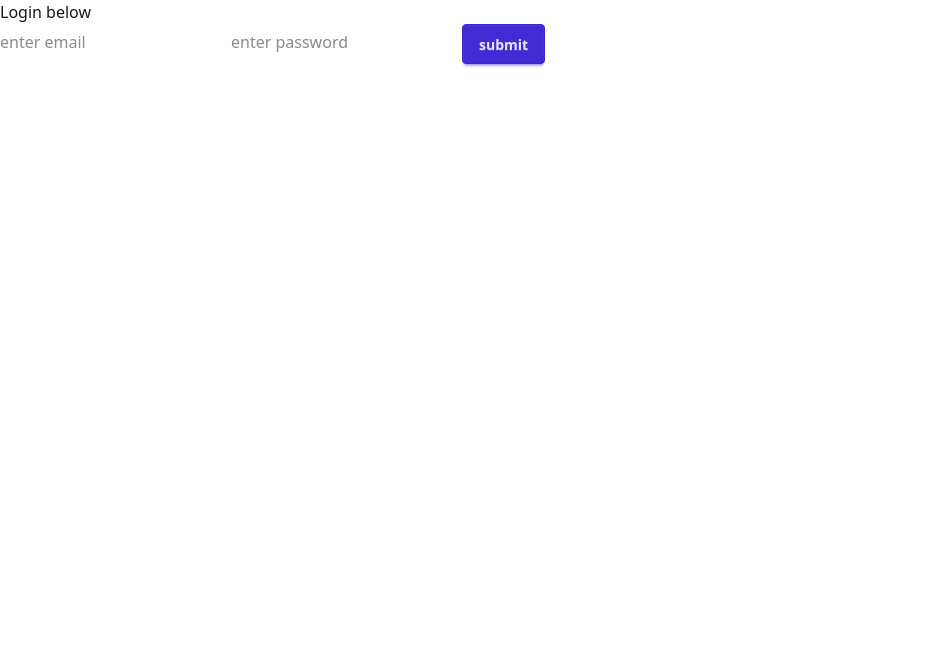
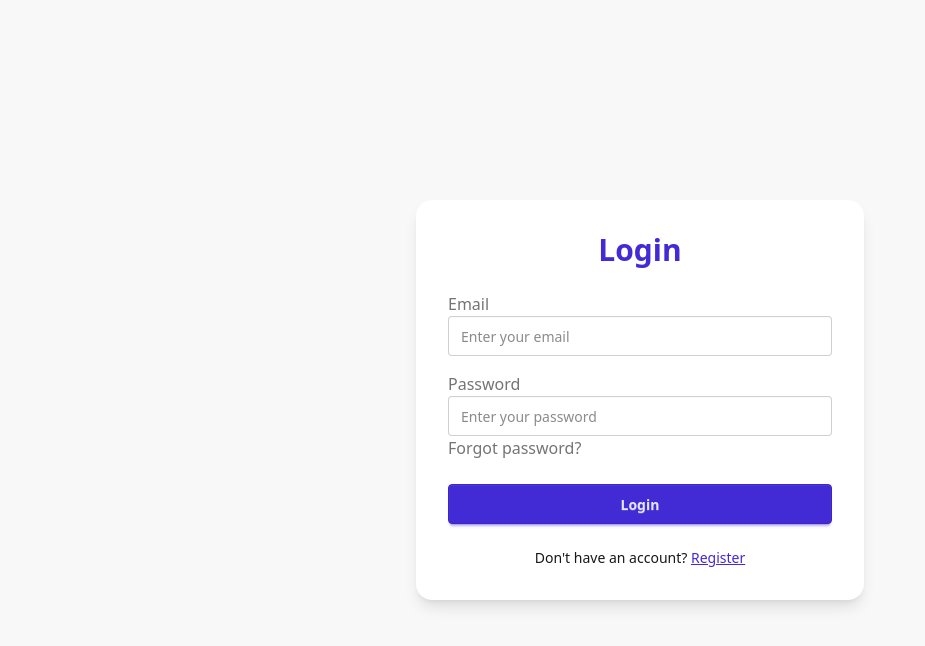
Before and after one commit to Faraan10/useState-useEffect, a React (Vite) app: page /login in a window 1280 px wide. Shown: the top 646 px of the page, without its empty margins (0-925 px from the left). Built offline with nearby package versions, Linux system fonts and the light colour scheme.

Commit message:
login commit

```diff
--- a/src/pages/Login.jsx
+++ b/src/pages/Login.jsx
@@ -2,14 +2,52 @@ import React from "react";
 
 const Login = () => {
   return (
-    <>
-      <div>
-        <h1>Login below</h1>
-        <input type="email" placeholder="enter email" />
-        <input type="password" placeholder="enter password" />
-        <input type="submit" className="btn btn-primary" value="submit" />
+    <div className="min-h-screen flex items-center justify-center bg-base-200">
+      <div className="w-full max-w-md p-8 space-y-6 bg-base-100 rounded-2xl shadow-lg">
+        <h2 className="text-3xl font-bold text-center text-primary">Login</h2>
+        <form className="space-y-4">
+          <div className="form-control">
+            <label className="label">
+              <span className="label-text">Email</span>
+            </label>
+            <input
+              type="email"
+              placeholder="Enter your email"
+              className="input input-bordered w-full"
+              required
+            />
+          </div>
+
+          <div className="form-control">
+            <label className="label">
+              <span className="label-text">Password</span>
+            </label>
+            <input
+              type="password"
+              placeholder="Enter your password"
+              className="input input-bordered w-full"
+              required
+            />
+            <label className="label">
+              <a href="#" className="label-text-alt link link-hover">
+                Forgot password?
+              </a>
+            </label>
+          </div>
+
+          <div className="form-control mt-6">
+            <button className="btn btn-primary w-full">Login</button>
+          </div>
+        </form>
+
+        <p className="text-center text-sm text-base-content">
+          Don't have an account?{" "}
+          <a href="#" className="link link-primary">
+            Register
+          </a>
+        </p>
       </div>
-    </>
+    </div>
   );
 };
 
```
